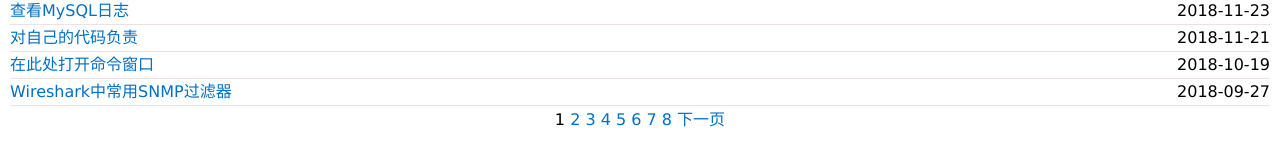
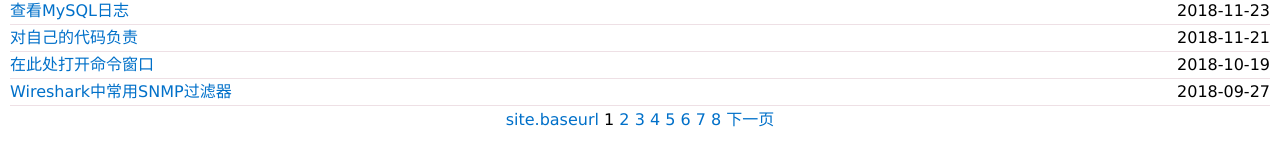
Before and after one commit to yinyongxian/yinyongxian.github.io, a Jekyll site: the page built from index.html, in a window 1280 px wide. Shown: the part 157-323 px from the top of the page. Built offline with Jekyll 4.4.1, drawn with Linux system fonts in a browser that asks for light colours; the list of posts is cut into pages by our own code.

Commit message:
测试site.baseurl

```diff
--- a/index.html
+++ b/index.html
@@ -44,6 +44,7 @@ title: 清流泉
   <div style="text-align: center">
     {% if paginator.total_pages > 1 %}
     <!-- 分页代码 -->
+    <a href="{{site.baseurl}}">site.baseurl</a>
     {% if paginator.previous_page %}
     <a href="{{ paginator.previous_page_path | prepend: site.baseurl | replace: '//', '/' }}">上一页</a>
     {% endif %}
```
